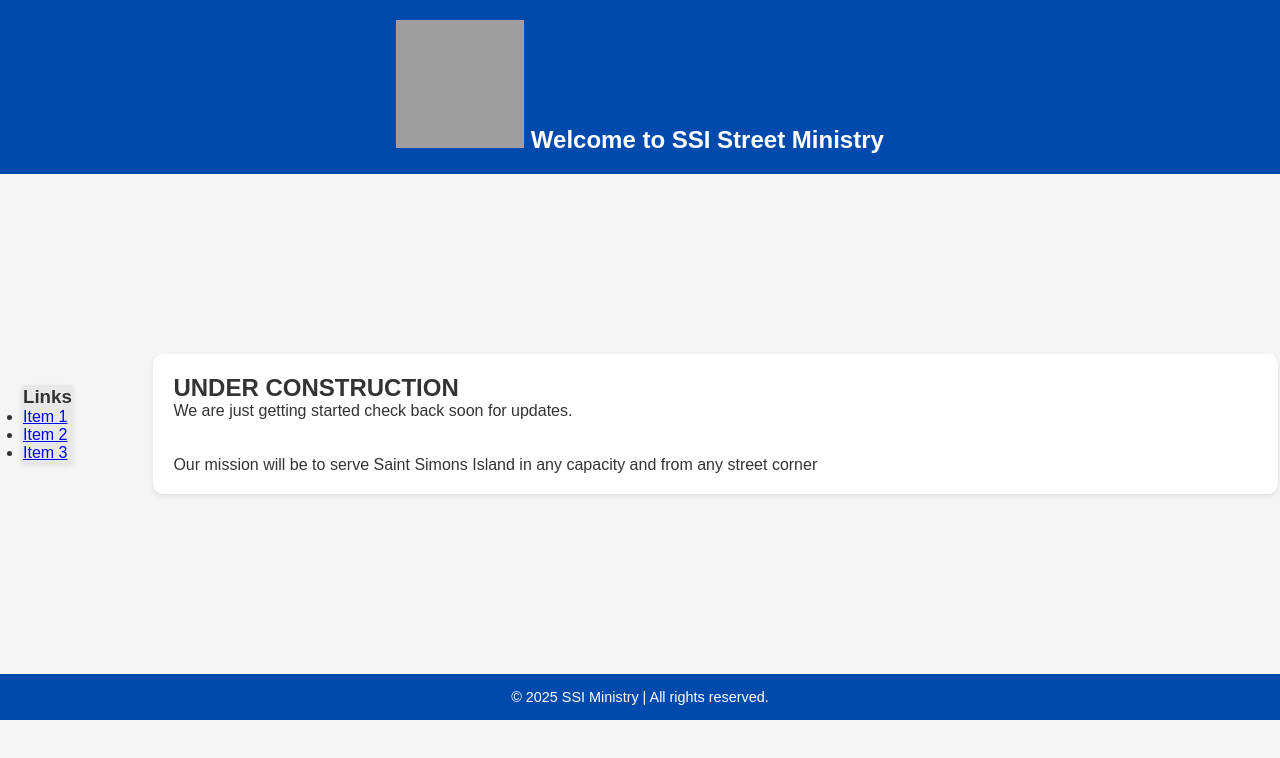
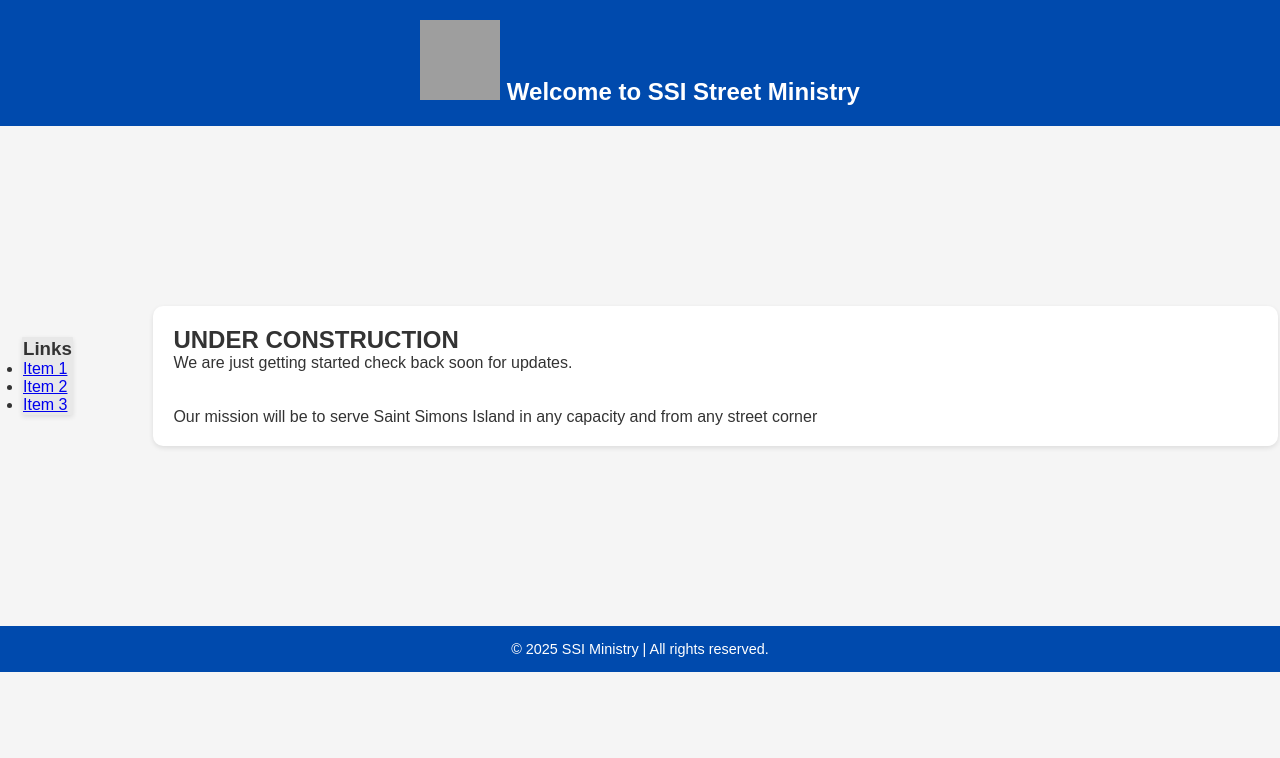
Before and after one commit to bradhobbs-freelance/ssi-ministry, a plain HTML site: page index.html in a window 1280 px wide. Drawn offline with Linux system fonts and the light colour scheme; grey boxes are pictures that could not be loaded.

Commit message:
Resize header image in index.html
Reduced the size of the header image from 128x128 to 80x80 pixels.

```diff
--- a/index.html
+++ b/index.html
@@ -83,7 +83,7 @@
 <body>
 
   <header>
-    <img src="file_000000006ef4622fa167755d6c53effc.png" style="width:128px;height:128px;">
+    <img src="file_000000006ef4622fa167755d6c53effc.png" style="width:80px;height:80px;">
     Welcome to SSI Street Ministry
   </header>
 
```
